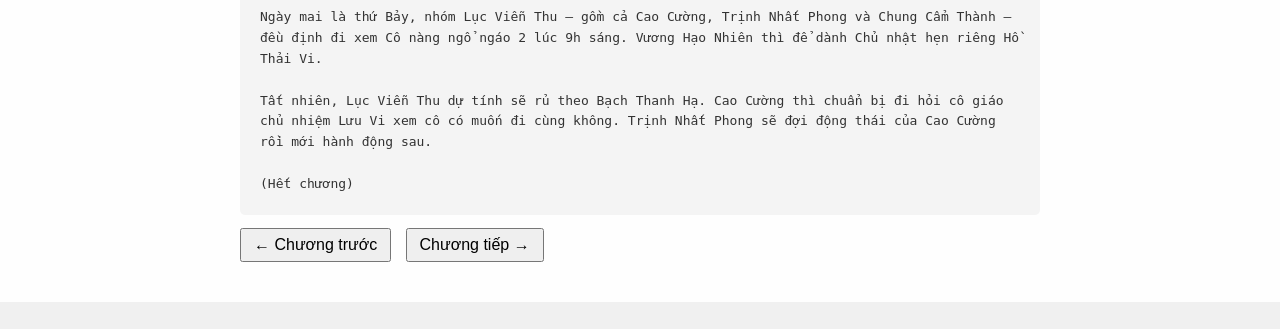
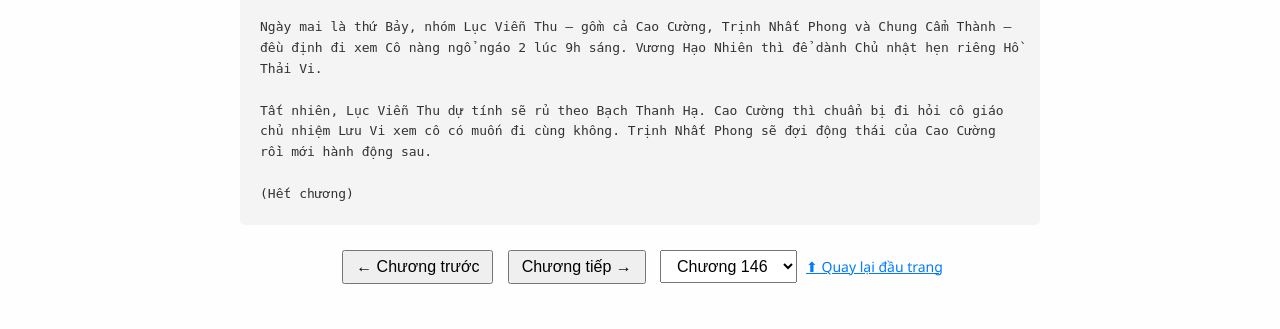
Before and after one commit to ilov3gam3/truyen, a PHP site: page / in a window 1280 px wide. Shown: the part 3400-3729 px from the top of the page. Before the commit the page ends 3702 px from the top, so only its background shows below. Run offline with PHP 8.4, Linux system fonts and the light colour scheme.

Commit message:
add few things

```diff
--- a/index.php
+++ b/index.php
@@ -13,13 +13,14 @@
       background: #fefefe;
       color: #333;
     }
-    #controls {
-      margin-bottom: 20px;
+    #controls, #bottomControls {
+      margin: 20px 0;
+      text-align: center;
     }
     select, button {
       font-size: 16px;
       padding: 6px 12px;
-      margin-right: 10px;
+      margin: 5px;
     }
     pre {
       white-space: pre-wrap;
@@ -27,6 +28,14 @@
       padding: 20px;
       border-radius: 5px;
       overflow-x: auto;
+    }
+    #backToTop {
+      display: inline-block;
+      margin-top: 10px;
+      font-size: 14px;
+      color: #007bff;
+      cursor: pointer;
+      text-decoration: underline;
     }
   </style>
 </head>
@@ -43,14 +52,16 @@
 <h2 id="chapterTitle"></h2>
 <pre id="chapterContent">Đang tải...</pre>
 
-<div id="controls">
+<div id="bottomControls">
   <button onclick="prevChapter()">← Chương trước</button>
   <button onclick="nextChapter()">Chương tiếp →</button>
+  <select id="chapterSelectBottom" onchange="selectChapter(this.value)"></select>
+  <div id="backToTop" onclick="window.scrollTo({top: 0, behavior: 'smooth'})">⬆ Quay lại đầu trang</div>
 </div>
+
 <?php
 $dir = "translated/";
 $files = scandir($dir);
-
 $chapters = [];
 
 foreach ($files as $file) {
@@ -59,7 +70,6 @@ foreach ($files as $file) {
         $chapters[$num] = $dir . $file;
     }
 }
-
 ksort($chapters);
 ?>
 
@@ -71,18 +81,20 @@ ksort($chapters);
   const chapterTitle = document.getElementById('chapterTitle');
   const chapterContent = document.getElementById('chapterContent');
   const chapterSelect = document.getElementById('chapterSelect');
+  const chapterSelectBottom = document.getElementById('chapterSelectBottom');
 
-  // Populate dropdown
-  chapterNumbers.forEach((chNum, idx) => {
-    const option = document.createElement('option');
-    option.value = idx;
-    option.textContent = 'Chương ' + chNum;
-    chapterSelect.appendChild(option);
-  });
+  // Populate both dropdowns
+  function populateDropdowns() {
+    chapterNumbers.forEach((chNum, idx) => {
+      const opt1 = new Option('Chương ' + chNum, idx);
+      const opt2 = new Option('Chương ' + chNum, idx);
+      chapterSelect.appendChild(opt1);
+      chapterSelectBottom.appendChild(opt2);
+    });
+  }
 
   function loadChapter(index) {
     if (index < 0 || index >= chapters.length) return;
-
     fetch(chapters[index])
       .then(res => {
         if (!res.ok) throw new Error("Không thể tải chương");
@@ -93,6 +105,9 @@ ksort($chapters);
         chapterTitle.textContent = chapterSelect.options[index].text;
         chapterContent.textContent = text;
         chapterSelect.value = index;
+        chapterSelectBottom.value = index;
+        document.cookie = `lastChapter=${index}; path=/; max-age=31536000`;
+        window.scrollTo(0, 0);
       })
       .catch(err => {
         chapterTitle.textContent = '';
@@ -108,12 +123,30 @@ ksort($chapters);
     if (currentIndex < chapters.length - 1) loadChapter(currentIndex + 1);
   }
 
-  function selectChapter() {
-    const selected = parseInt(chapterSelect.value, 10);
+  function selectChapter(value) {
+    const selected = parseInt(value ?? chapterSelect.value, 10);
     loadChapter(selected);
   }
 
-  window.onload = () => loadChapter(0);
+  function getCookie(name) {
+    const match = document.cookie.match(new RegExp('(^| )' + name + '=([^;]+)'));
+    return match ? match[2] : null;
+  }
+
+  function initKeyboardShortcuts() {
+    document.addEventListener('keydown', function(e) {
+      if (e.key === 'ArrowLeft') prevChapter();
+      if (e.key === 'ArrowRight') nextChapter();
+    });
+  }
+
+  // INIT
+  window.onload = () => {
+    populateDropdowns();
+    initKeyboardShortcuts();
+    const saved = getCookie('lastChapter');
+    loadChapter(saved ? parseInt(saved, 10) : 0);
+  };
 </script>
 
 </body>
```
